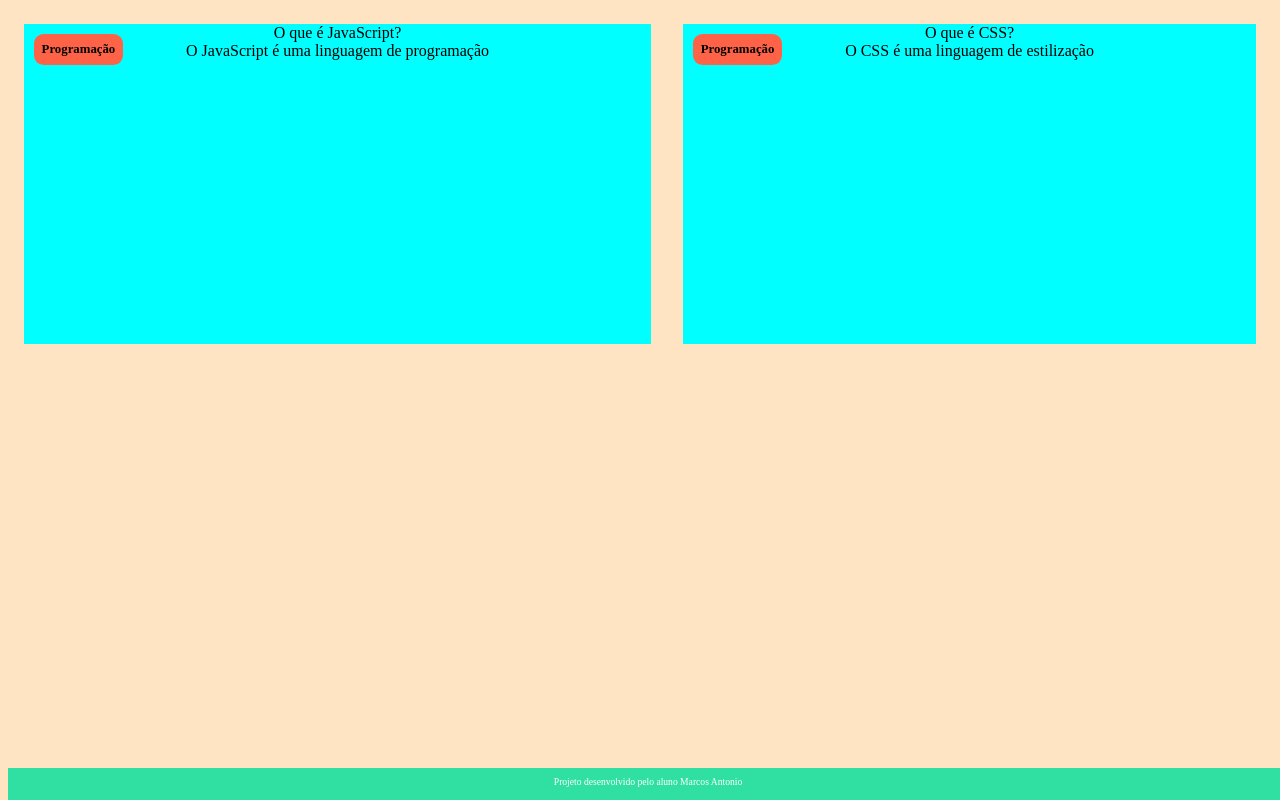
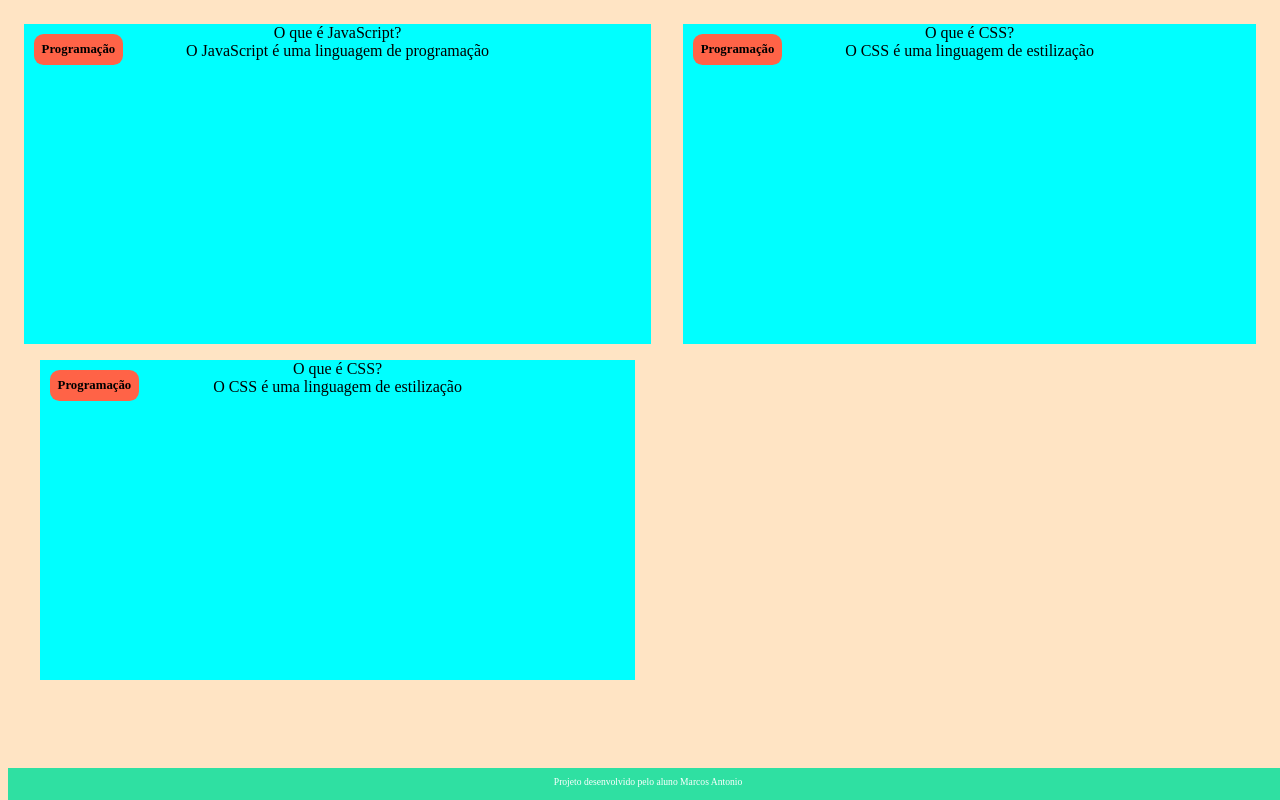
Before and after one commit to picapauvermelho/flashcard, a plain HTML site: page index.html in a window 1280 px wide. Drawn offline with Linux system fonts and the light colour scheme.

Commit message:
Update index.html
.

```diff
--- a/index.html
+++ b/index.html
@@ -19,7 +19,18 @@
                         O JavaScript é uma linguagem de programação
                     </div>
                 </div>
-            </article>
+         <article class="cartao">
+                <div class="cartao__conteudo">
+                    <h3>Programação</h3>
+                    <div class="cartao__conteudo__pergunta">
+                        O que é CSS?
+                    </div>
+                    <div class="cartao__conteudo__resposta">
+                        O CSS é uma linguagem de estilização
+                    </div>
+                </div>
+            </article>   </article>
+
             <article class="cartao">
                 <div class="cartao__conteudo">
                     <h3>Programação</h3>
```
